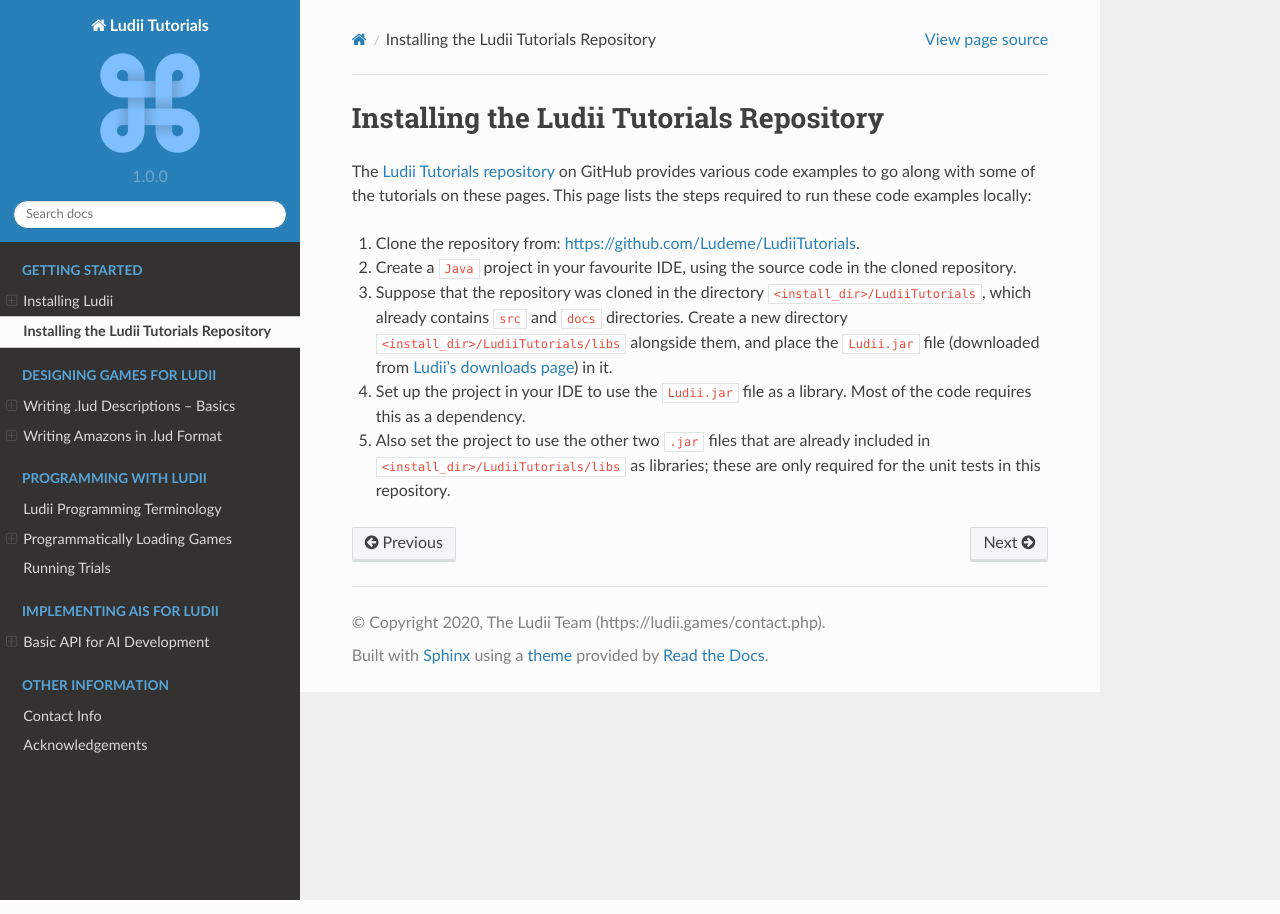
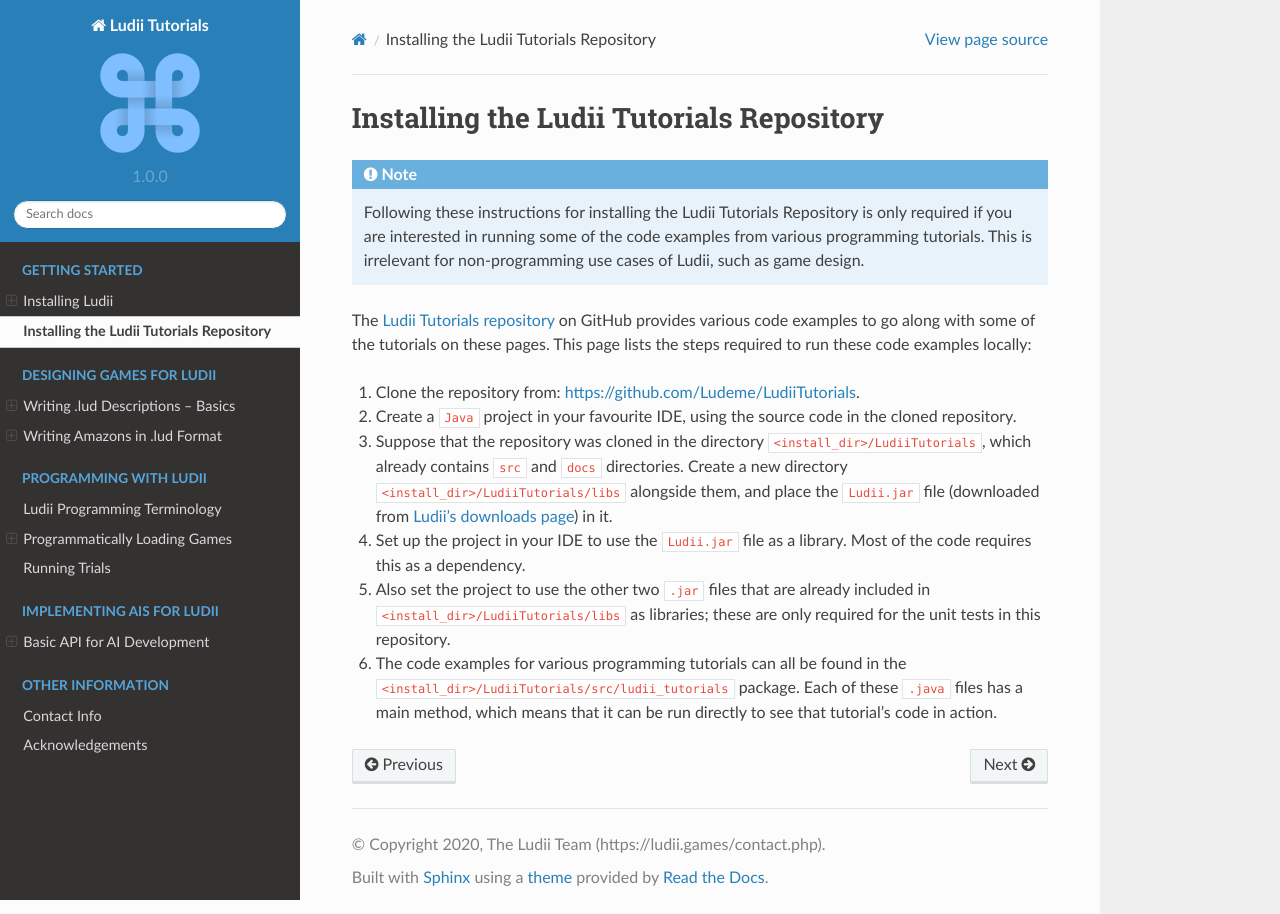
Before and after one commit to Ludeme/LudiiTutorials, a Sphinx documentation site: the page built from docs/installing_this_repo.rst, in a window 1280 px wide. Built offline with Sphinx 7.4.7 and the Read the Docs theme 2.0.0, drawn with Linux system fonts in a browser that asks for light colours.

Commit message:
some additions to installing this repo tutorial

```diff
--- a/docs/installing_this_repo.rst
+++ b/docs/installing_this_repo.rst
@@ -1,5 +1,12 @@
 Installing the Ludii Tutorials Repository
 =========================================
+
+.. note::
+
+   Following these instructions for installing the Ludii Tutorials Repository
+   is only required if you are interested in running some of the code examples
+   from various programming tutorials. This is irrelevant for non-programming
+   use cases of Ludii, such as game design.
 
 The `Ludii Tutorials repository <https://github.com/Ludeme/LudiiTutorials>`_ on
 GitHub provides various code examples to go along with some of the tutorials on
@@ -18,3 +25,7 @@
 5. Also set the project to use the other two ``.jar`` files that are already
    included in ``<install_dir>/LudiiTutorials/libs`` as libraries; these are
    only required for the unit tests in this repository.
+6. The code examples for various programming tutorials can all be found in
+   the ``<install_dir>/LudiiTutorials/src/ludii_tutorials`` package. Each
+   of these ``.java`` files has a main method, which means that it can be
+   run directly to see that tutorial's code in action.
```
